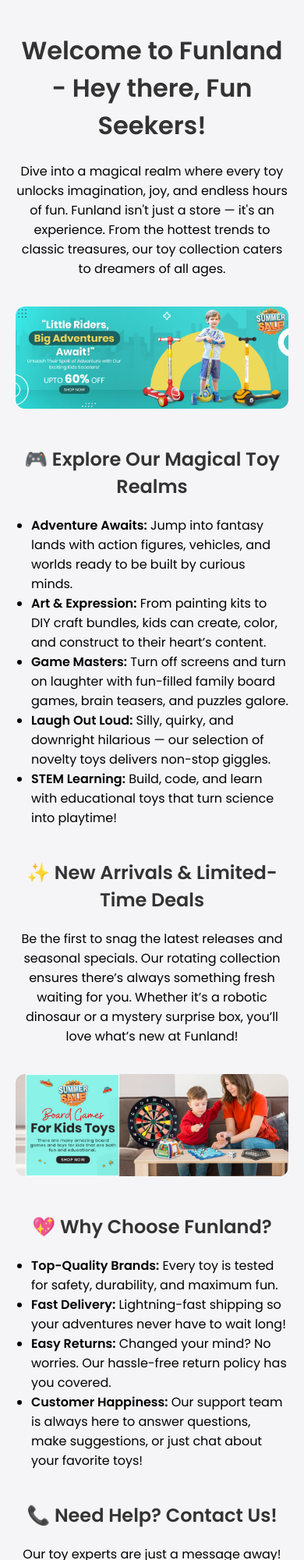
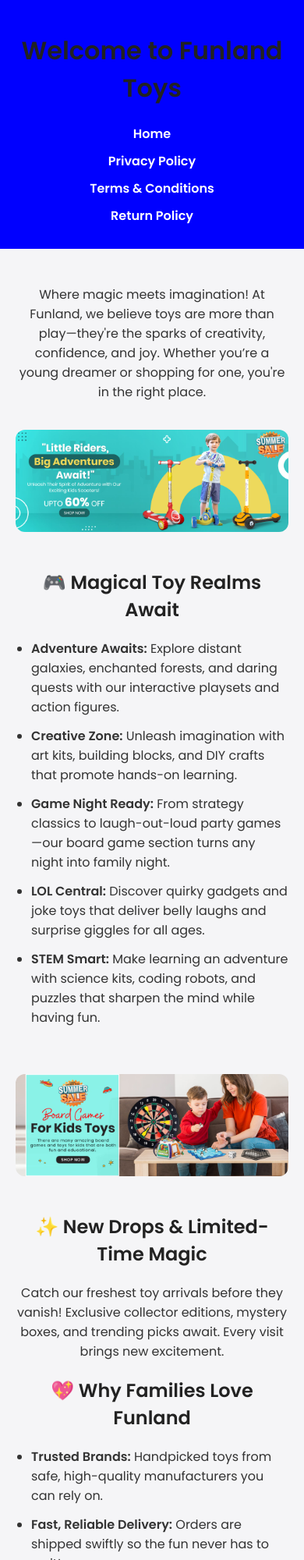
Before and after one commit to vinay8547sharma/funlandtoys, a plain HTML site: page index.html in a window 390 px wide. Shown: the top 2000 px of the page at 78% size. Drawn offline with nearby package versions, Linux system fonts and the light colour scheme.

Commit message:
Update index.html

```diff
--- a/index.html
+++ b/index.html
@@ -4,7 +4,7 @@
 <head>
   <meta charset="UTF-8">
   <meta name="viewport" content="width=device-width, initial-scale=1.0">
-  <title>Funland Toys</title>
+  <title>Funland Toys - Imagination Starts Here!</title>
   <link rel="preconnect" href="https://fonts.googleapis.com">
   <link rel="preconnect" href="https://fonts.gstatic.com" crossorigin>
   <link href="https://fonts.googleapis.com/css2?family=Poppins:wght@300;400;600&display=swap" rel="stylesheet">
@@ -12,14 +12,37 @@
   <style>
     body {
       font-family: 'Poppins', sans-serif;
-      text-align: center;
-      padding: 20px;
       background-color: #f5f5f7;
       margin: 0;
+      padding: 0;
+      color: #333;
     }
 
-    h1, h2, h3 {
-      color: #333;
+    header {
+      background-color: #0000FF;
+      color: white;
+      padding: 20px;
+      text-align: center;
+    }
+
+    header nav a {
+      color: #fff;
+      margin: 0 15px;
+      text-decoration: none;
+      font-weight: 600;
+    }
+
+    header nav a:hover {
+      text-decoration: underline;
+    }
+
+    main {
+      text-align: center;
+      padding: 30px 20px;
+    }
+
+    h1, h2 {
+      color: #222;
     }
 
     .call-button {
@@ -27,41 +50,44 @@
       background-color: #0000FF;
       color: #fff;
       padding: 15px 30px;
-      font-size: 24px;
+      font-size: 20px;
       border-radius: 5px;
       text-decoration: none;
+      margin: 20px auto;
       transition: background-color 0.3s ease;
-      margin-bottom: 20px;
     }
 
     .call-button:hover {
       background-color: #b71b36;
     }
 
-    .footer {
-      font-size: 14px;
-      color: #888;
-      margin-top: 50px;
+    ul {
+      text-align: left;
+      max-width: 800px;
+      margin: 0 auto 40px auto;
+      padding-left: 20px;
+    }
+
+    ul li {
+      margin-bottom: 12px;
     }
 
     .container {
-      border-radius: 5px;
-      background-color: #ffffff;
+      background: #fff;
+      border-radius: 10px;
       padding: 20px;
-      margin-top: 30px;
       max-width: 800px;
-      margin-left: auto;
-      margin-right: auto;
-      box-shadow: 0 4px 8px rgba(0, 0, 0, 0.1);
+      margin: 40px auto;
+      box-shadow: 0 4px 12px rgba(0, 0, 0, 0.1);
     }
 
     input[type=text], textarea {
       width: 100%;
       padding: 12px;
+      margin-top: 6px;
+      margin-bottom: 16px;
       border: 1px solid #ccc;
       border-radius: 4px;
-      margin-top: 6px;
-      margin-bottom: 16px;
       resize: vertical;
     }
 
@@ -78,13 +104,6 @@
       background-color: #45a049;
     }
 
-    ul {
-      text-align: left;
-      max-width: 700px;
-      margin: 0 auto 40px auto;
-      padding-left: 20px;
-    }
-
     img {
       max-width: 100%;
       height: auto;
@@ -92,52 +111,88 @@
       border-radius: 12px;
     }
 
+    .footer {
+      background-color: #f1f1f1;
+      padding: 20px;
+      font-size: 14px;
+      color: #666;
+      text-align: center;
+    }
+
+    .footer a {
+      margin: 0 10px;
+      color: #0000FF;
+      text-decoration: none;
+    }
+
+    .footer a:hover {
+      text-decoration: underline;
+    }
+
     @media (max-width: 600px) {
       .call-button {
         font-size: 18px;
-        padding: 10px 20px;
+        padding: 12px 20px;
+      }
+
+      header nav a {
+        display: block;
+        margin: 10px 0;
       }
     }
   </style>
 </head>
 
 <body>
-  <h1 id="mainTitle">Welcome to Funland - Hey there, Fun Seekers!</h1>
-  <p>Dive into a magical realm where every toy unlocks imagination, joy, and endless hours of fun. Funland isn't just a store — it's an experience. From the hottest trends to classic treasures, our toy collection caters to dreamers of all ages.</p>
+  <header>
+    <h1>Welcome to Funland Toys</h1>
+    <nav>
+      <a href="index.html">Home</a>
+      <a href="privacy_policy.html">Privacy Policy</a>
+      <a href="tnc.html">Terms & Conditions</a>
+      <a href="return.html">Return Policy</a>
+    </nav>
+  </header>
+
+  <main>
+    <p>Where magic meets imagination! At Funland, we believe toys are more than play—they're the sparks of creativity, confidence, and joy. Whether you’re a young dreamer or shopping for one, you're in the right place.</p>
 
     <img src="toy1.jpg" alt="Toys Display">
 
-  <h2>🎮 Explore Our Magical Toy Realms</h2>
+    <h2>🎮 Magical Toy Realms Await</h2>
     <ul>
-    <li><b>Adventure Awaits:</b> Jump into fantasy lands with action figures, vehicles, and worlds ready to be built by curious minds.</li>
-    <li><b>Art & Expression:</b> From painting kits to DIY craft bundles, kids can create, color, and construct to their heart’s content.</li>
-    <li><b>Game Masters:</b> Turn off screens and turn on laughter with fun-filled family board games, brain teasers, and puzzles galore.</li>
-    <li><b>Laugh Out Loud:</b> Silly, quirky, and downright hilarious — our selection of novelty toys delivers non-stop giggles.</li>
-    <li><b>STEM Learning:</b> Build, code, and learn with educational toys that turn science into playtime!</li>
+      <li><strong>Adventure Awaits:</strong> Explore distant galaxies, enchanted forests, and daring quests with our interactive playsets and action figures.</li>
+      <li><strong>Creative Zone:</strong> Unleash imagination with art kits, building blocks, and DIY crafts that promote hands-on learning.</li>
+      <li><strong>Game Night Ready:</strong> From strategy classics to laugh-out-loud party games—our board game section turns any night into family night.</li>
+      <li><strong>LOL Central:</strong> Discover quirky gadgets and joke toys that deliver belly laughs and surprise giggles for all ages.</li>
+      <li><strong>STEM Smart:</strong> Make learning an adventure with science kits, coding robots, and puzzles that sharpen the mind while having fun.</li>
     </ul>
-
-  <h2>✨ New Arrivals & Limited-Time Deals</h2>
-  <p>Be the first to snag the latest releases and seasonal specials. Our rotating collection ensures there’s always something fresh waiting for you. Whether it’s a robotic dinosaur or a mystery surprise box, you’ll love what’s new at Funland!</p>
 
     <img src="toy2.jpg" alt="New Arrival Toys">
 
-  <h2>💖 Why Choose Funland?</h2>
+    <h2>✨ New Drops & Limited-Time Magic</h2>
+    <p>Catch our freshest toy arrivals before they vanish! Exclusive collector editions, mystery boxes, and trending picks await. Every visit brings new excitement.</p>
+
+    <h2>💖 Why Families Love Funland</h2>
     <ul>
-    <li><b>Top-Quality Brands:</b> Every toy is tested for safety, durability, and maximum fun.</li>
-    <li><b>Fast Delivery:</b> Lightning-fast shipping so your adventures never have to wait long!</li>
-    <li><b>Easy Returns:</b> Changed your mind? No worries. Our hassle-free return policy has you covered.</li>
-    <li><b>Customer Happiness:</b> Our support team is always here to answer questions, make suggestions, or just chat about your favorite toys!</li>
+      <li><strong>Trusted Brands:</strong> Handpicked toys from safe, high-quality manufacturers you can rely on.</li>
+      <li><strong>Fast, Reliable Delivery:</strong> Orders are shipped swiftly so the fun never has to wait!</li>
+      <li><strong>Eco-Friendly Packaging:</strong> Our boxes are recyclable and planet-friendly—because fun should be sustainable!</li>
+      <li><strong>Hassle-Free Returns:</strong> Don’t love it? No worries. Our return policy ensures 100% satisfaction. <a href="return.html">Read it here.</a></li>
+      <li><strong>Friendly Support:</strong> Questions? Need a recommendation? Our toy gurus are just a message away.</li>
     </ul>
 
-  <h2>📞 Need Help? Contact Us!</h2>
-  <p>Our toy experts are just a message away! We’d love to help you pick the perfect gift or solve any toy-related mysteries.</p>
-  <div class="container">
+    <a class="call-button" href="#contact">Contact Us</a>
+
+    <div class="container" id="contact">
+      <h2>📞 Get in Touch</h2>
+      <p>Need help picking the perfect toy? Want to say hi? Drop us a line anytime!</p>
       <form action="/action_page.php">
         <label for="fname">Full Name</label>
         <input type="text" id="fname" name="firstname" placeholder="Your name..">
 
         <label for="lname">Email</label>
-      <input type="text" id="lname" name="lastname" placeholder="Your email">
+        <input type="text" id="lname" name="lastname" placeholder="Your email..">
 
         <label for="subject">Message</label>
         <textarea id="subject" name="subject" placeholder="Write something.." style="height:200px"></textarea>
@@ -146,16 +201,24 @@
       </form>
     </div>
 
-  <h2>📸 Join the Funland Family</h2>
-  <p>Follow us on social media, tag us in your unboxing videos, and be part of a joyful community that lives to play! #FunlandToys</p>
+    <h2>📸 Share the Joy</h2>
+    <p>Join the #FunlandToys family online! Tag us in your toy moments, share unboxings, and spread the joy of play worldwide!</p>
+  </main>
 
-  <p class="footer">© 2025 Funland Inc. All rights reserved. | <a href="privacy_policy.html">Privacy Policy</a> | <a href="tnc.html">Terms & Conditions</a></p>
+  <div class="footer">
+    <p>© 2025 Funland Inc. All rights reserved. |
+      <a href="privacy_policy.html">Privacy Policy</a> |
+      <a href="tnc.html">Terms & Conditions</a> |
+      <a href="return.html">Return Policy</a>
+    </p>
+  </div>
 
   <script>
-    gsap.from("#mainTitle", { duration: 1.5, y: -50, opacity: 0, ease: "bounce.out" });
-    gsap.from("img", { duration: 1, scale: 0.8, opacity: 0, stagger: 0.3, ease: "power2.out" });
-    gsap.from("ul li", { duration: 1, x: -30, opacity: 0, stagger: 0.2, ease: "power1.out" });
-    gsap.from(".container", { duration: 1, y: 30, opacity: 0, ease: "power1.out" });
+    gsap.from("header", { duration: 1, y: -50, opacity: 0, ease: "bounce.out" });
+    gsap.from("main h1", { duration: 1.5, y: -30, opacity: 0 });
+    gsap.from("img", { duration: 1, scale: 0.8, opacity: 0, stagger: 0.3 });
+    gsap.from("ul li", { duration: 1, x: -30, opacity: 0, stagger: 0.15 });
+    gsap.from(".container", { duration: 1, y: 30, opacity: 0 });
   </script>
 </body>
 
```
Lines whose indentation alone changed are shown as unchanged.
